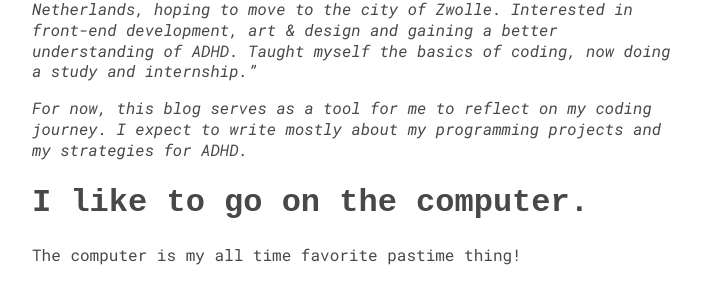
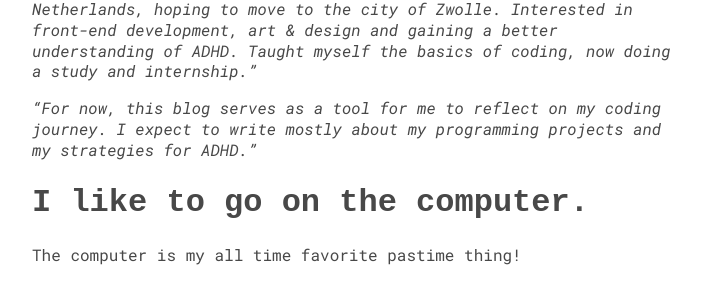
Before and after one commit to Kompjoeter/archived-blog, a Jekyll site: the page built from about.md, in a window 1280 px wide. Shown: the part 191-474 px from the top of the page, without its empty margins (288-989 px from the left). Built offline with Jekyll 4.4.1, drawn with Linux system fonts in a browser that asks for light colours.

```diff
--- a/about.md
+++ b/about.md
@@ -4,7 +4,7 @@ title: About
 ---
 *"28 year old creator - currently living in the north of the Netherlands, hoping to move to the city of Zwolle. Interested in front-end development, art & design and gaining a better understanding of ADHD. Taught myself the basics of coding, now doing a study and internship."*
 
-*For now, this blog serves as a tool for me to reflect on my coding journey. I expect to write mostly about my programming projects and my strategies for ADHD.*
+*"For now, this blog serves as a tool for me to reflect on my coding journey. I expect to write mostly about my programming projects and my strategies for ADHD."*
 
 # I like to go on the computer.
 The computer is my all time favorite pastime thing!
```
